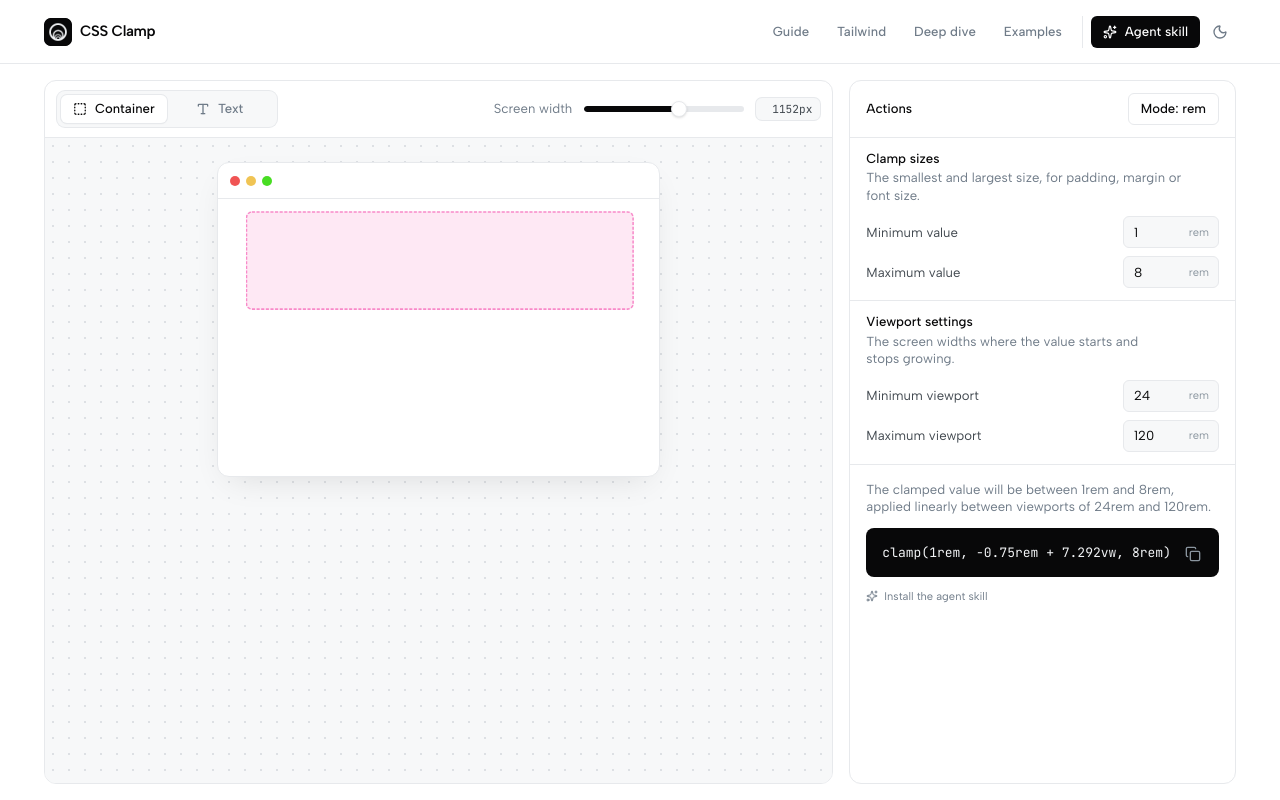
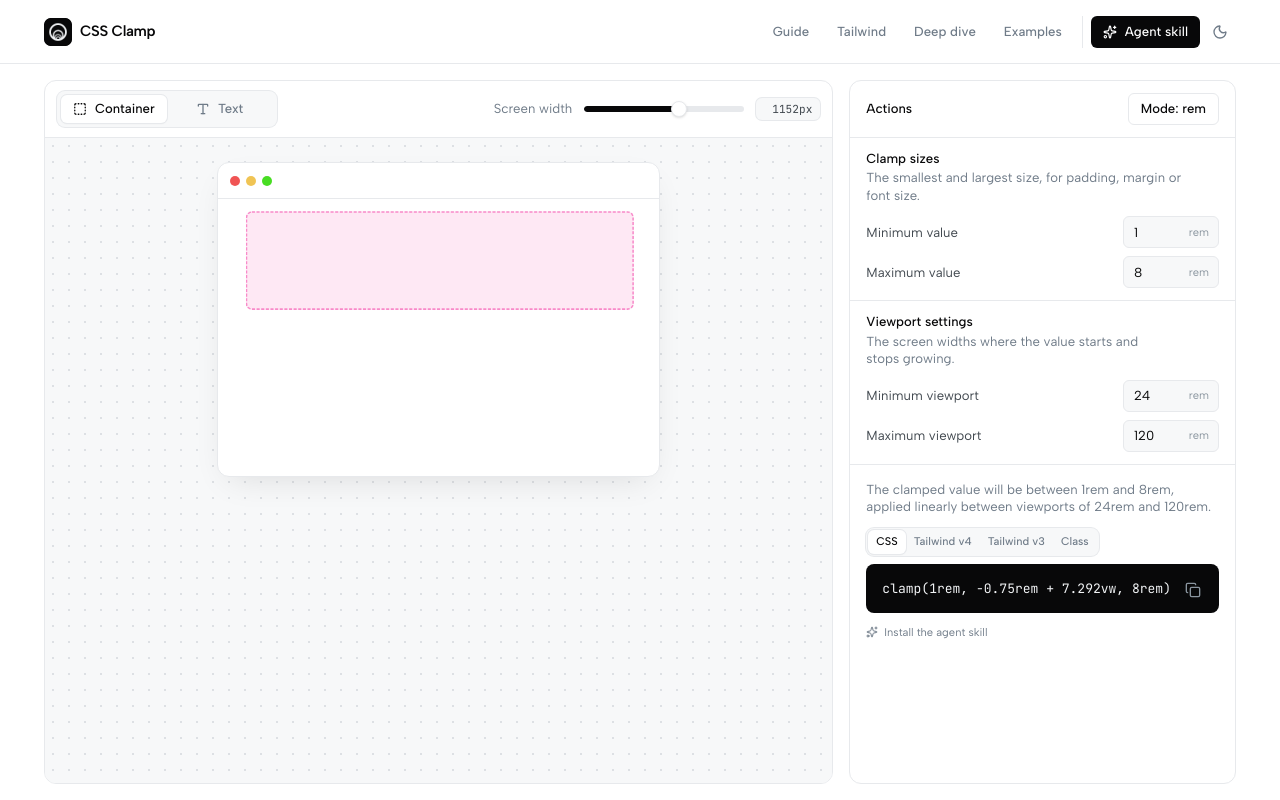
Before and after one commit to Willem-Jaap/cssclamp, a Next.js app: page / in a window 1280 px wide. Shown: the top 800 px of the page. Built offline with nearby package versions, Linux system fonts and the light colour scheme.

Commit message:
feat: output clamp values as tailwind v4, v3 or class

```diff
--- a/src/components/misc/actions.tsx
+++ b/src/components/misc/actions.tsx
@@ -16,8 +16,17 @@ import {
     DropdownMenuSeparator,
     DropdownMenuTrigger,
 } from '~/components/ui/dropdown-menu';
-import useSettings, { type Mode } from '~/hooks/useSettings';
+import useSettings, { type Mode, type Output } from '~/hooks/useSettings';
+import cn from '~/utils/cn';
 import { getTailwindByValue } from '~/utils/getTailwindValue';
+import { formatOutput, getTarget } from '~/utils/output';
+
+const outputs: { value: Output; label: string }[] = [
+    { value: 'css', label: 'CSS' },
+    { value: 'tailwind-v4', label: 'Tailwind v4' },
+    { value: 'tailwind-v3', label: 'Tailwind v3' },
+    { value: 'tailwind-class', label: 'Class' },
+];
 
 const Actions = () => {
     const { register, watch, getValues, setValue } = useSettings();
@@ -25,6 +34,12 @@ const Actions = () => {
     const remify = (px: number) => px / 16;
 
     const mode = watch('mode');
+    const output = watch('output');
+    const formatted = formatOutput(
+        watch('clamp'),
+        output,
+        getTarget(watch('previewMode'), watch('property')),
+    );
 
     const onModeChange = (mode: string) => {
         const previousValue = getValues('mode');
@@ -168,15 +183,49 @@ const Actions = () => {
                     {mode !== 'tailwind' && mode} and {watch('maximumViewport')}
                     {mode !== 'tailwind' && mode}.
                 </p>
+                <div className="flex flex-col gap-2">
+                    <div
+                        role="radiogroup"
+                        aria-label="Output format"
+                        className="flex self-start rounded-lg bg-canvas p-0.5 ring-1 ring-line">
+                        {outputs.map(option => (
+                            <button
+                                key={option.value}
+                                type="button"
+                                role="radio"
+                                aria-checked={output === option.value}
+                                onClick={() => {
+                                    setValue('output', option.value);
+                                }}
+                                className={cn(
+                                    'h-6 rounded-md px-2 text-xs font-medium whitespace-nowrap transition-colors',
+                                    output === option.value
+                                        ? 'bg-white text-neutral-950 shadow-xs ring-1 ring-line'
+                                        : 'text-neutral-500 hover:text-neutral-950',
+                                )}>
+                                {option.label}
+                            </button>
+                        ))}
+                    </div>
                     <div className="relative rounded-lg bg-neutral-950 py-3.5 pr-12 pl-4 scheme-fixed dark:ring-1 dark:ring-white/10">
-                    <code className="block font-mono text-[0.8125rem] leading-relaxed break-words text-neutral-50">
-                        {watch('clamp')}
+                        <code className="block font-mono text-[0.8125rem] leading-relaxed break-words whitespace-pre-wrap text-neutral-50">
+                            {formatted.code}
                         </code>
                         <CopyButton
-                        value={watch('clamp')}
+                            value={formatted.code}
                             label="Copy clamp value"
                             className="absolute top-2.5 right-2.5 text-neutral-400 hover:bg-white/10 hover:text-neutral-50"
                         />
+                    </div>
+                    {formatted.usage && (
+                        <p className="text-xs text-neutral-500">
+                            Use it as{' '}
+                            <code className="rounded bg-canvas px-1 py-0.5 font-mono text-neutral-800 ring-1 ring-line">
+                                {formatted.usage}
+                            </code>
+                            .
+                        </p>
+                    )}
                 </div>
                 <SkillPopover align="start">
                     <button
--- a/src/hooks/useSettings.ts
+++ b/src/hooks/useSettings.ts
@@ -6,6 +6,9 @@ import { getTailwindValue } from '~/utils/getTailwindValue';
 
 type Mode = 'rem' | 'px' | 'tailwind';
 type PreviewMode = 'container' | 'text';
+type Output = 'css' | 'tailwind-v4' | 'tailwind-v3' | 'tailwind-class';
+// Presets for one property replace the container / text preview with a dedicated one.
+type Property = 'gap' | 'border-radius' | 'line-height';
 
 interface Settings {
     minimumValue: number;
@@ -14,6 +17,8 @@ interface Settings {
     maximumViewport: number;
     mode: Mode;
     previewMode: PreviewMode;
+    property?: Property;
+    output: Output;
     percentage: number;
     clamp: string;
 }
@@ -27,6 +32,7 @@ const useSettingsProvider = (defaults: Partial<Settings> = {}) => {
             maximumViewport: 120,
             mode: 'rem',
             previewMode: 'container',
+            output: 'css',
             percentage: 60,
             clamp: '',
             ...defaults,
@@ -87,6 +93,6 @@ const useSettings = () => {
     return useFormContext<Settings>();
 };
 
-export type { Settings, Mode, PreviewMode };
+export type { Settings, Mode, PreviewMode, Output, Property };
 export { useSettingsProvider };
 export default useSettings;
--- /dev/null
+++ b/src/utils/output.ts
@@ -0,0 +1,40 @@
+import { type Output, type PreviewMode, type Property } from '~/hooks/useSettings';
+
+type Target = 'font-size' | 'spacing' | Property;
+
+const tailwind: Record<Target, { prefix: string; namespace: string; v3Key: string }> = {
+    'font-size': { prefix: 'text', namespace: 'text', v3Key: 'fontSize' },
+    'spacing': { prefix: 'p', namespace: 'spacing', v3Key: 'spacing' },
+    'gap': { prefix: 'gap', namespace: 'spacing', v3Key: 'spacing' },
+    'border-radius': { prefix: 'rounded', namespace: 'radius', v3Key: 'borderRadius' },
+    'line-height': { prefix: 'leading', namespace: 'leading', v3Key: 'lineHeight' },
+};
+
+const getTarget = (previewMode: PreviewMode, property?: Property): Target =>
+    property ?? (previewMode === 'text' ? 'font-size' : 'spacing');
+
+/** Formats a clamp() value as plain CSS, a Tailwind theme token or an arbitrary value class. */
+const formatOutput = (clamp: string, output: Output, target: Target) => {
+    const { prefix, namespace, v3Key } = tailwind[target];
+
+    switch (output) {
+        case 'tailwind-v4':
+            return {
+                code: `@theme {\n    --${namespace}-fluid: ${clamp};\n}`,
+                usage: `${prefix}-fluid`,
+            };
+        case 'tailwind-v3':
+            return {
+                code: `theme: {\n    extend: {\n        ${v3Key}: {\n            fluid: '${clamp}',\n        },\n    },\n},`,
+                usage: `${prefix}-fluid`,
+            };
+        case 'tailwind-class':
+            // Class names cannot contain spaces; Tailwind adds them back around + and -.
+            return { code: `${prefix}-[${clamp.replace(/\s+/g, '')}]`, usage: null };
+        default:
+            return { code: clamp, usage: null };
+    }
+};
+
+export type { Target };
+export { formatOutput, getTarget };
```
Lines whose indentation alone changed are shown as unchanged.
